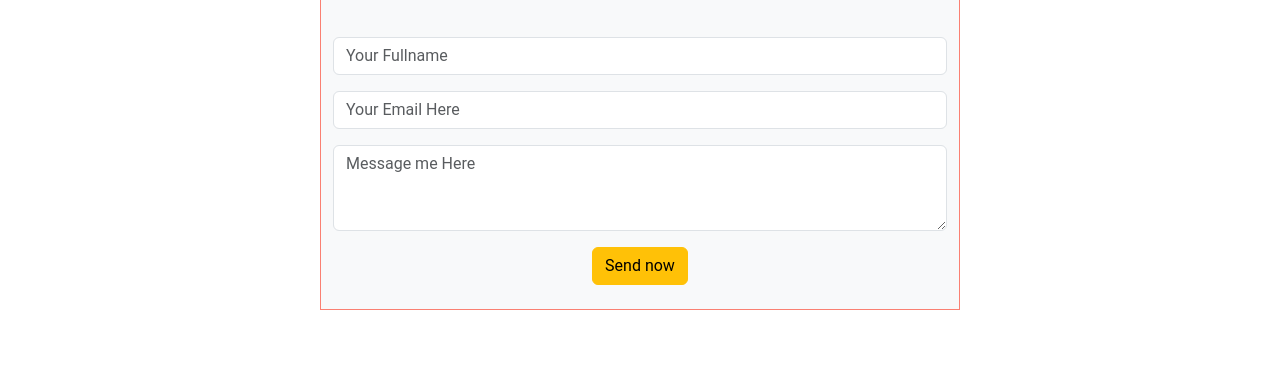
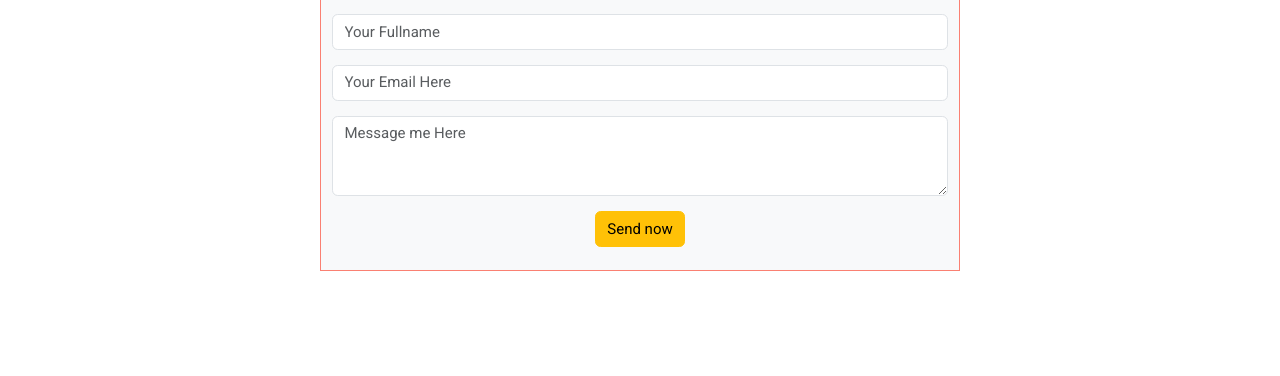
Before and after one commit to mobulfa/mobulfa.github.io, a plain HTML site: page contact.html in a window 1280 px wide. Shown: the part 424-800 px from the top of the page. Drawn offline with nearby package versions, Linux system fonts and the light colour scheme.

Commit message:
add style sheet links

```diff
--- a/contact.html
+++ b/contact.html
@@ -4,6 +4,9 @@
         <meta charset="UTF-8">
         <meta http-equiv="X-UA-Compatible" content="IE=edge">
         <meta name="viewport" content="width=device-width, initial-scale=1.0">
+        <link rel="stylesheet" href="https://www.w3schools.com/w3css/4/w3.css">
+        <link rel='stylesheet' href='https://fonts.googleapis.com/css?family=Roboto'>
+        <link rel="stylesheet" href="https://cdnjs.cloudflare.com/ajax/libs/font-awesome/4.7.0/css/font-awesome.min.css">
         <link rel="stylesheet" href="https://cdn.jsdelivr.net/npm/bootstrap-icons@1.10.3/font/bootstrap-icons.css">
         <link href="https://cdn.jsdelivr.net/npm/bootstrap@5.3.0-alpha1/dist/css/bootstrap.min.css" rel="stylesheet">
         <link rel="stylesheet" href="assets/css/home.css">
```
Also changed, not shown: index.html (+3 -0 lines), portfolio.html (+3 -0 lines).
